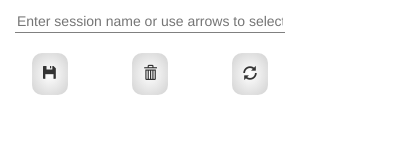
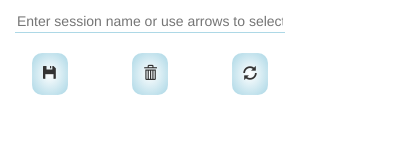
Before and after one commit to BartoszKlonowski/session-storage, a browser extension: page src/popup/MainPopup.html in a window 400 px wide. Drawn offline with nearby package versions, Linux system fonts and the light colour scheme.

Commit message:
Make the theme blue for popup

```diff
--- a/src/popup/MainPopup.css
+++ b/src/popup/MainPopup.css
@@ -34,7 +34,7 @@ html, body {
     border-left-width: 0px;
     border-right-width: 0px;
     border-bottom-width: 1px;
-    border-color: grey;
+    border-color: lightblue;
   }
 
   textarea:focus, input:focus{
@@ -55,12 +55,12 @@ html, body {
     align-self: center;
     font-size: 1em;
     cursor: pointer;
-    background-image: radial-gradient( white, lightgrey);
+    background-image: radial-gradient( white, lightblue);
     border: 1px solid transparent;
     transition: 250ms all ease-in-out;
   }
 
   .button:hover {
     border-radius: 50px;
-    border: 1px solid black;
+    border: 1px solid blue;
   }
```
